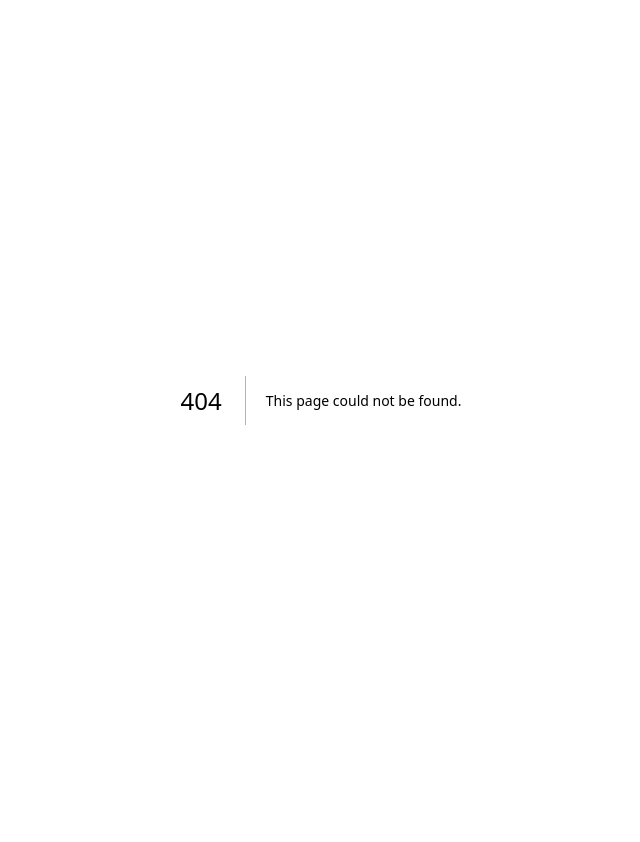
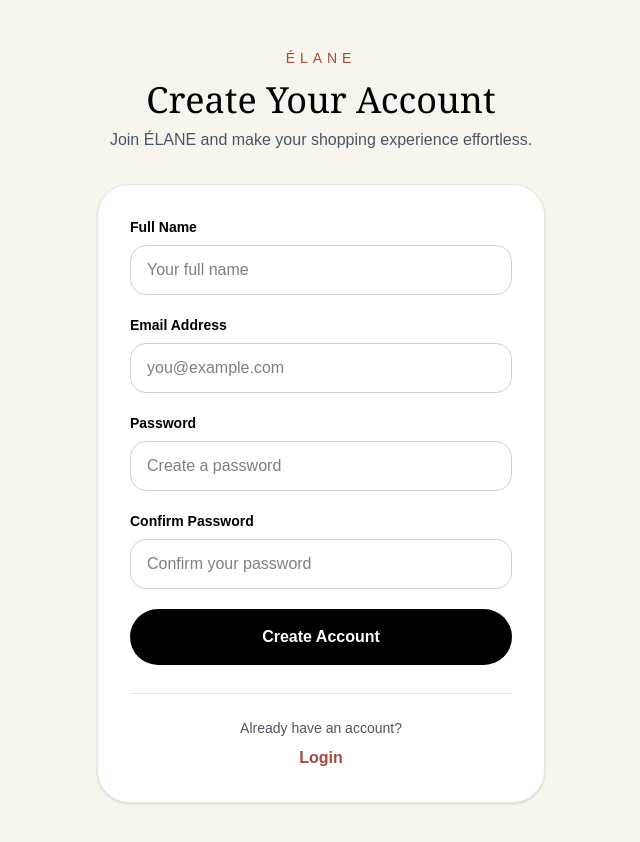
Before and after one commit to hudhafathima081-cell/Elane, a Next.js app: page /register in a window 1280 px wide. Before the commit this address had no page. Shown: the top 842 px of the page, without its empty margins (319-959 px from the left). Before the commit the page ends 800 px from the top, so only its background shows below. Built offline with nearby package versions, Linux system fonts and the light colour scheme.

Commit message:
created register page

```diff
--- /dev/null
+++ b/app/register/page.tsx
@@ -0,0 +1,170 @@
+
+"use client";
+
+import Link from "next/link";
+import { useState } from "react";
+
+export default function RegisterPage() {
+  const [name, setName] = useState("");
+  const [email, setEmail] = useState("");
+  const [password, setPassword] = useState("");
+  const [confirmPassword, setConfirmPassword] = useState("");
+
+  const handleRegister = (e: React.FormEvent) => {
+    e.preventDefault();
+
+    if (!name || !email || !password || !confirmPassword) {
+      alert("Please fill in all fields.");
+      return;
+    }
+
+    if (password !== confirmPassword) {
+      alert("Passwords do not match.");
+      return;
+    }
+
+    // Temporary account storage.
+    // We will improve this into a proper authentication system later.
+    localStorage.setItem(
+      "elane_user",
+      JSON.stringify({
+        name,
+        email,
+        password,
+      })
+    );
+
+    localStorage.setItem("elane_logged_in", "true");
+    localStorage.setItem("elane_user_email", email);
+
+    window.location.href = "/checkout";
+  };
+
+  return (
+    <div className="min-h-screen bg-[#F8F4EE] flex items-center justify-center px-6 py-12">
+
+      <div className="w-full max-w-md">
+
+        <div className="text-center mb-8">
+
+          <p className="tracking-[0.35em] text-sm text-[#A44A3F]">
+            ÉLANE
+          </p>
+
+          <h1 className="text-4xl font-serif text-black mt-3">
+            Create Your Account
+          </h1>
+
+          <p className="text-gray-600 mt-2">
+            Join ÉLANE and make your shopping experience effortless.
+          </p>
+
+        </div>
+
+        <div className="bg-white rounded-[32px] border border-[#ECE5DB] shadow-sm p-8">
+
+          <form onSubmit={handleRegister} className="space-y-5">
+
+            {/* NAME */}
+
+            <div>
+
+              <label className="block text-sm font-semibold text-black mb-2">
+                Full Name
+              </label>
+
+              <input
+                type="text"
+                value={name}
+                onChange={(e) => setName(e.target.value)}
+                placeholder="Your full name"
+                className="w-full rounded-2xl border border-[#D8D0C5] px-4 py-3 text-black outline-none focus:border-[#A44A3F]"
+              />
+
+            </div>
+
+            {/* EMAIL */}
+
+            <div>
+
+              <label className="block text-sm font-semibold text-black mb-2">
+                Email Address
+              </label>
+
+              <input
+                type="email"
+                value={email}
+                onChange={(e) => setEmail(e.target.value)}
+                placeholder="you@example.com"
+                className="w-full rounded-2xl border border-[#D8D0C5] px-4 py-3 text-black outline-none focus:border-[#A44A3F]"
+              />
+
+            </div>
+
+            {/* PASSWORD */}
+
+            <div>
+
+              <label className="block text-sm font-semibold text-black mb-2">
+                Password
+              </label>
+
+              <input
+                type="password"
+                value={password}
+                onChange={(e) => setPassword(e.target.value)}
+                placeholder="Create a password"
+                className="w-full rounded-2xl border border-[#D8D0C5] px-4 py-3 text-black outline-none focus:border-[#A44A3F]"
+              />
+
+            </div>
+
+            {/* CONFIRM PASSWORD */}
+
+            <div>
+
+              <label className="block text-sm font-semibold text-black mb-2">
+                Confirm Password
+              </label>
+
+              <input
+                type="password"
+                value={confirmPassword}
+                onChange={(e) => setConfirmPassword(e.target.value)}
+                placeholder="Confirm your password"
+                className="w-full rounded-2xl border border-[#D8D0C5] px-4 py-3 text-black outline-none focus:border-[#A44A3F]"
+              />
+
+            </div>
+
+            <button
+              type="submit"
+              className="w-full bg-black hover:bg-[#A44A3F] transition text-white rounded-full py-4 font-semibold"
+            >
+              Create Account
+            </button>
+
+          </form>
+
+          <div className="text-center mt-7 pt-6 border-t border-[#ECE5DB]">
+
+            <p className="text-gray-600 text-sm">
+              Already have an account?
+            </p>
+
+            <Link
+              href="/login"
+              className="inline-block mt-2 text-[#A44A3F] font-semibold hover:text-black"
+            >
+              Login
+            </Link>
+
+          </div>
+
+        </div>
+
+      </div>
+
+    </div>
+  );
+}
```
